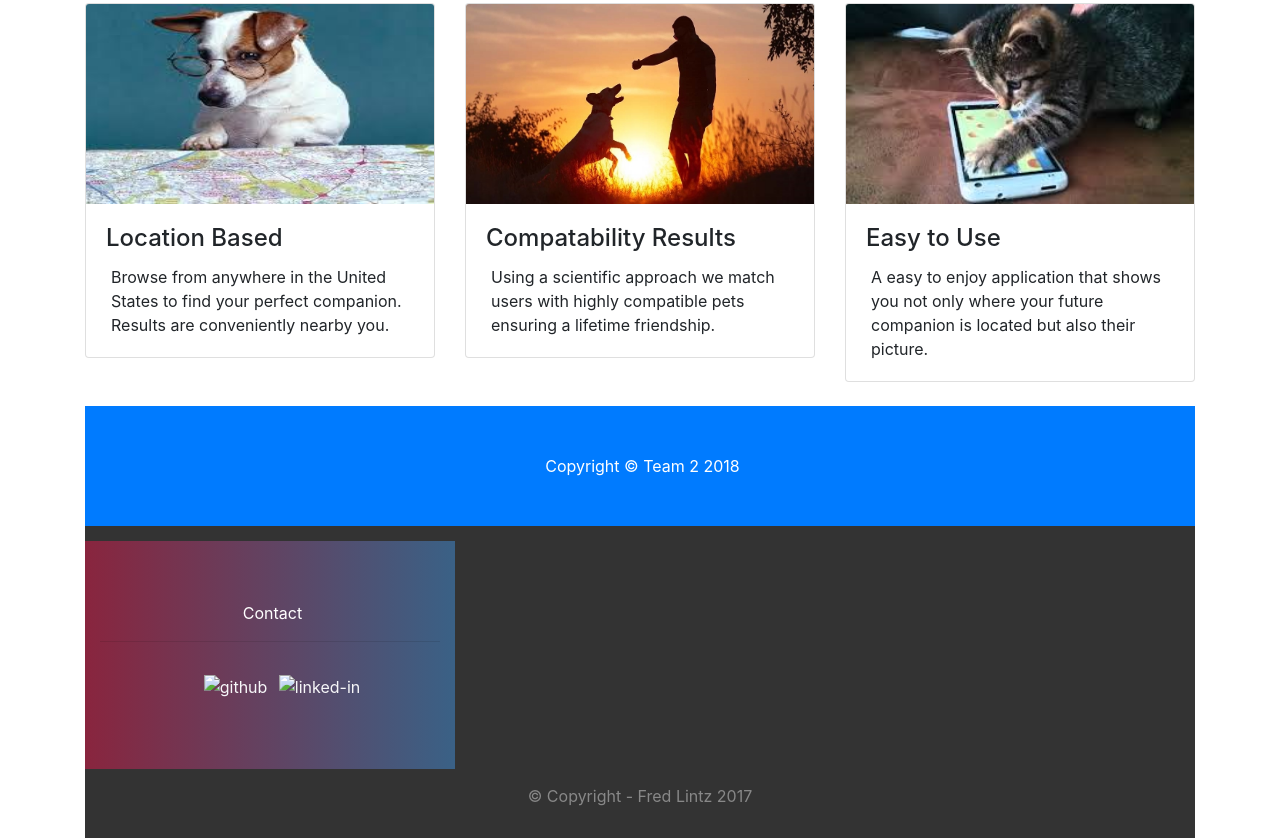
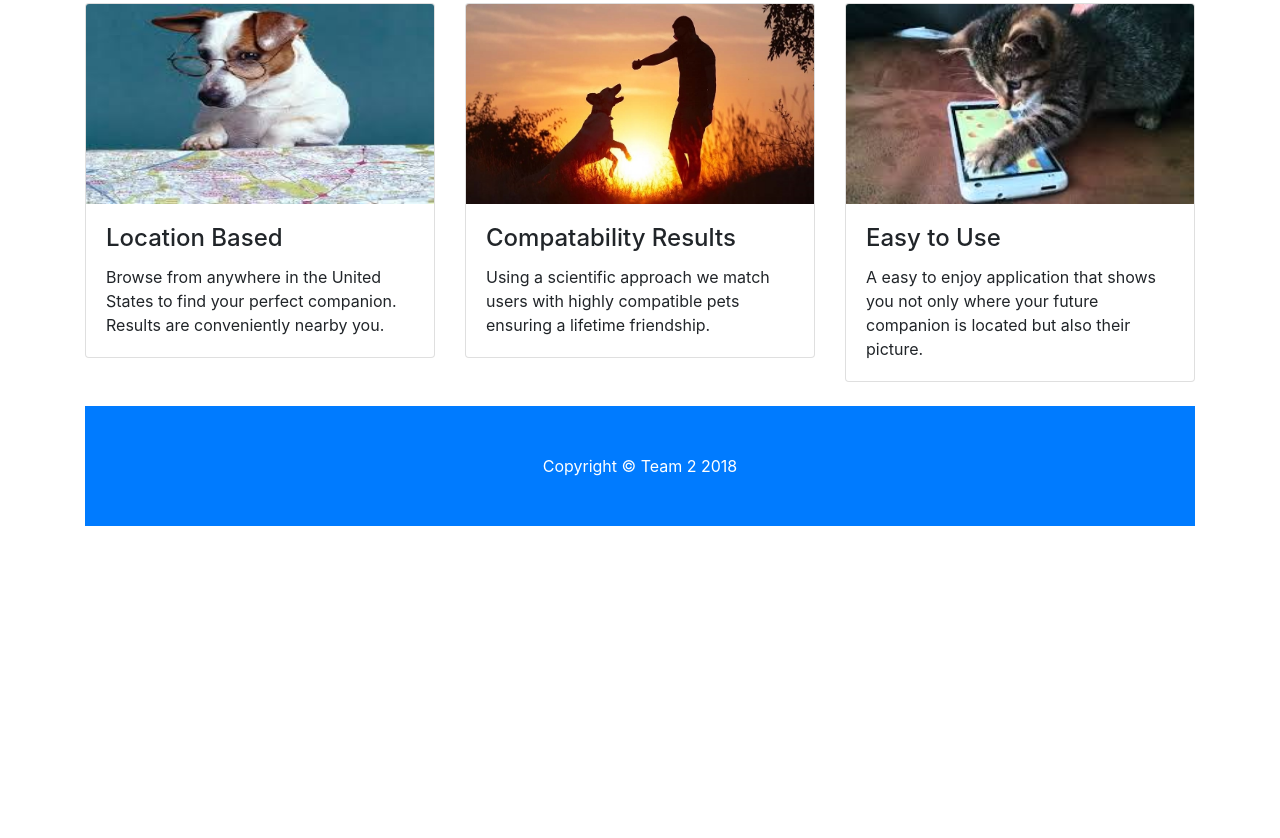
Before and after one commit to henriquez93550/PetsProject, a plain HTML site: page index.html in a window 1280 px wide. Shown: the part 431-1269 px from the top of the page. After the commit the page ends 957 px from the top, so only its background shows below. Drawn offline with nearby package versions, Linux system fonts and the light colour scheme.

Commit message:
removed non working code

```diff
--- a/assets/css/style.css
+++ b/assets/css/style.css
@@ -60,78 +60,3 @@ img {
     width: 150px;
 
   }
-
-  footer {
-    height: auto;
-    padding: 15px 0 15px 0;
-    color: #009FAD;
-    background: #333;
-  }
-
-  footer a {
-    color: #F7F7F9;
-  }
-
-  footer a:hover {
-    cursor: pointer;
-    text-decoration: none;
-  }
-
-  footer a:visited {
-    color: #F7F7F9;
-  }
-
-  footer hr {
-    margin-top: 0px;;
-    margin-bottom: 10px
-  }
-
-  .glyphicon-envelope {
-    font-size: 58px;
-    color: #C9CACC;
-    padding-right: 7px;
-  }
-
-  .glyphicon-phone-alt {
-    top: -4px;
-    font-size: 53px;
-    color: #C9CACC;
-    padding-right: 7px;
-  }
-
-  #projectListOne div, p{
-    padding-left: 5px;
-  }
-
-  #projectListTwo div, p{
-    padding-left: 5px;
-  }
-
-  #projectListTwo {
-    padding-top: 40px;
-  }
-
-  #git {
-    position: relative;
-    top: -25px;
-    width: 60px;
-    padding-right: 7px;
-  }
-
-  #link {
-    position: relative;
-    top: -25px;
-    width: 59px;
-  }
-
-  #socialLinks {
-      padding-left: 10px;
-      padding-bottom: 30px;
-  }
-
-  #copyright {
-    padding-top: 15px;
-    padding-bottom: 15px;
-    color: #888;
-    text-align: center;
-  }
--- a/index.html
+++ b/index.html
@@ -87,25 +87,7 @@
 
       </footer>
 
-      <footer class="container-fluid text-center" id="footer">
-          <div class="row">
-            <div class="col-sm-4" id="contact">
-              <p>Contact</p>
-              <hr>
-              <div id="socialLinks">
-                <a id="resumeEmail" href="mailto:fred.lintz5@gmail.com"><span class="glyphicon glyphicon-envelope"></span></a>
-                <a id="resumePhone" href="tel:352-514-1246"><span class="glyphicon glyphicon-phone-alt"></span></a>
-                <a href="https://github.com/fredlintz5" target="_blank"><img id="git" src="assets/images/github.png" alt="github"></a>
-                <a href="https://www.linkedin.com/in/fred-lintz/" target="_blank"><img id="link" src="assets/images/linkedin.png" alt="linked-in"></a>
-              </div>
-            </div>
-            <div class="col-sm-4" id="projectListOne"></div>
-            <div class="col-sm-4" id="projectListTwo"></div>
-          </div>
-          <div class="row text-center margin-top">
-            <div class="col-sm-12" id="copyright">&copy Copyright - Fred Lintz 2017</div>
-          </div>
-        </footer>
+
 
                   </div>
                   <script src="assets/javascript/app.js"></script>
```
